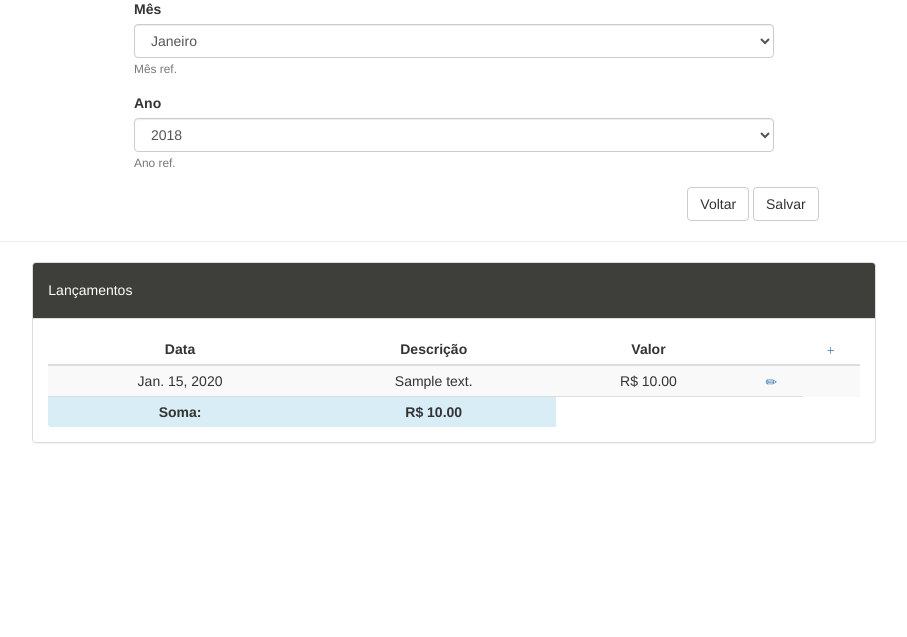
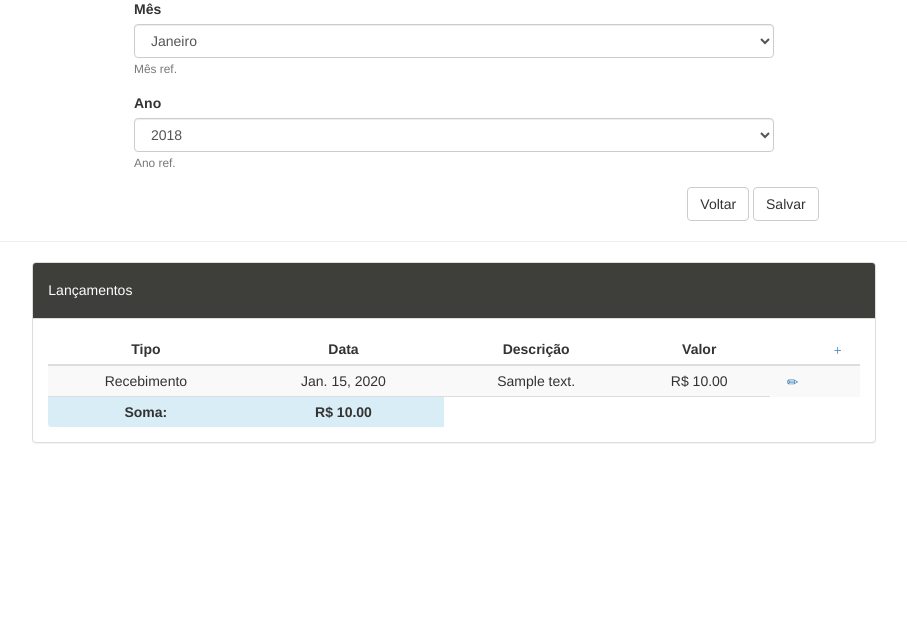
Before and after one commit to dalraf/controlecondominio, a Django app: page /prestacao/edit/1/ in a window 1280 px wide. Shown: the part 94-731 px from the top of the page, without its empty margins (186-1093 px from the left). Run offline with Django 3.2, Linux system fonts and the light colour scheme; a user stored in the database is signed in; tables that the repository leaves empty hold one stand-in row (values such as "Sample post"); some libraries are stand-ins or nearby versions; some web fonts are replaced.

Commit message:
Adicionado tipo de pagamento

```diff
--- a/controlecondominio/forms.py
+++ b/controlecondominio/forms.py
@@ -5,5 +5,5 @@ from django.utils import timezone
 class lancamentosforms(forms.ModelForm):
     class Meta:
         model = lancamentos
-        fields = ['data', 'descricao', 'valormoeda']
+        fields = ['tipolancamento', 'data', 'descricao', 'valormoeda']
     data = forms.DateField(widget = forms.DateInput(attrs={'class':'datepicker'}), help_text="Data do Pagamento", initial=timezone.now)
--- a/controlecondominio/models.py
+++ b/controlecondominio/models.py
@@ -8,6 +8,11 @@ ANOS = [
     (18, '2018'),
     (19, '2019'),
     (20, '2020'),
+]
+
+TIPOLANCAMENTO = [
+    (0, 'Recebimento'),
+    (1, 'Pagamento'),
 ]
 
 MESES = [
@@ -41,6 +46,7 @@ class prestacao(models.Model):
 
 
 class lancamentos(models.Model):
+    tipolancamento = models.IntegerField('Tipo Lançamento', choices=TIPOLANCAMENTO, help_text="Tipo de lançamento", default=0)
     data = models.DateField('Data', help_text="Data do Pagamento", default=timezone.now)
     prestacao = models.ForeignKey('prestacao', verbose_name='prestacao', help_text="Prestação Ref.", on_delete=models.CASCADE)
     descricao = models.CharField('Descrição', help_text="Descrição do Lançamento", max_length=50,)
--- a/controlecondominio/templates/atualizaprestacao.html
+++ b/controlecondominio/templates/atualizaprestacao.html
@@ -39,6 +39,7 @@
                 <table class="table table-striped table-hover table-condensed"">
                     <thead>
                         <tr>
+                            <th style="text-align:center">Tipo</th>
                             <th style="text-align:center">Data</th>
                             <th style="text-align:center">Descrição</th>
                             <th style="text-align:center">Valor</th>
@@ -49,6 +50,7 @@
                     <tbody>
                         {% for lancamento in lancamentos %}
                         <tr>
+                            <td style="text-align:center">{{ lancamento.get_tipolancamento_display }}</td>
                             <td style="text-align:center">{{ lancamento.data }}</td>
                             <td style="text-align:center">{{ lancamento.descricao }}</td>
                             <td style="text-align:center">R$ {{ lancamento.valormoeda }}</td>
```
